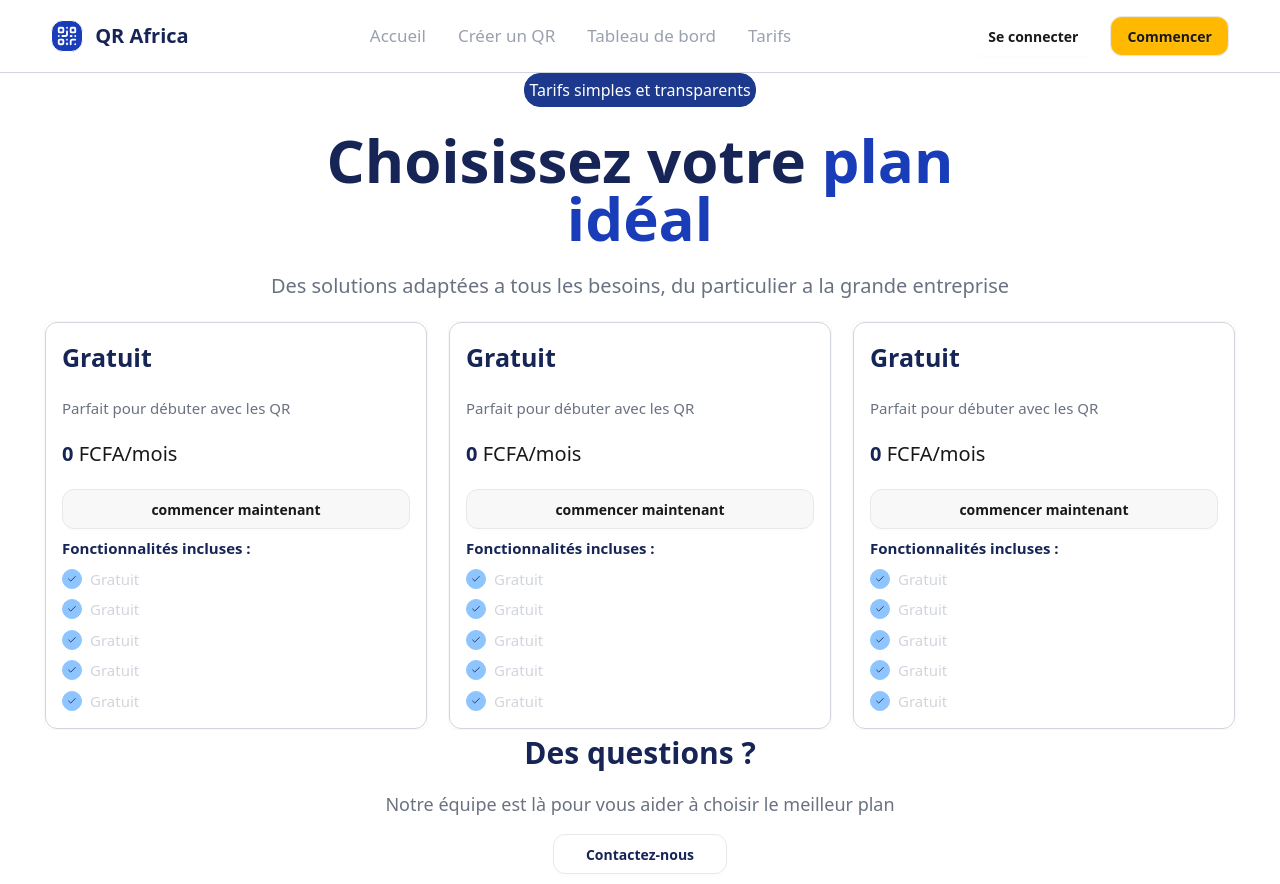
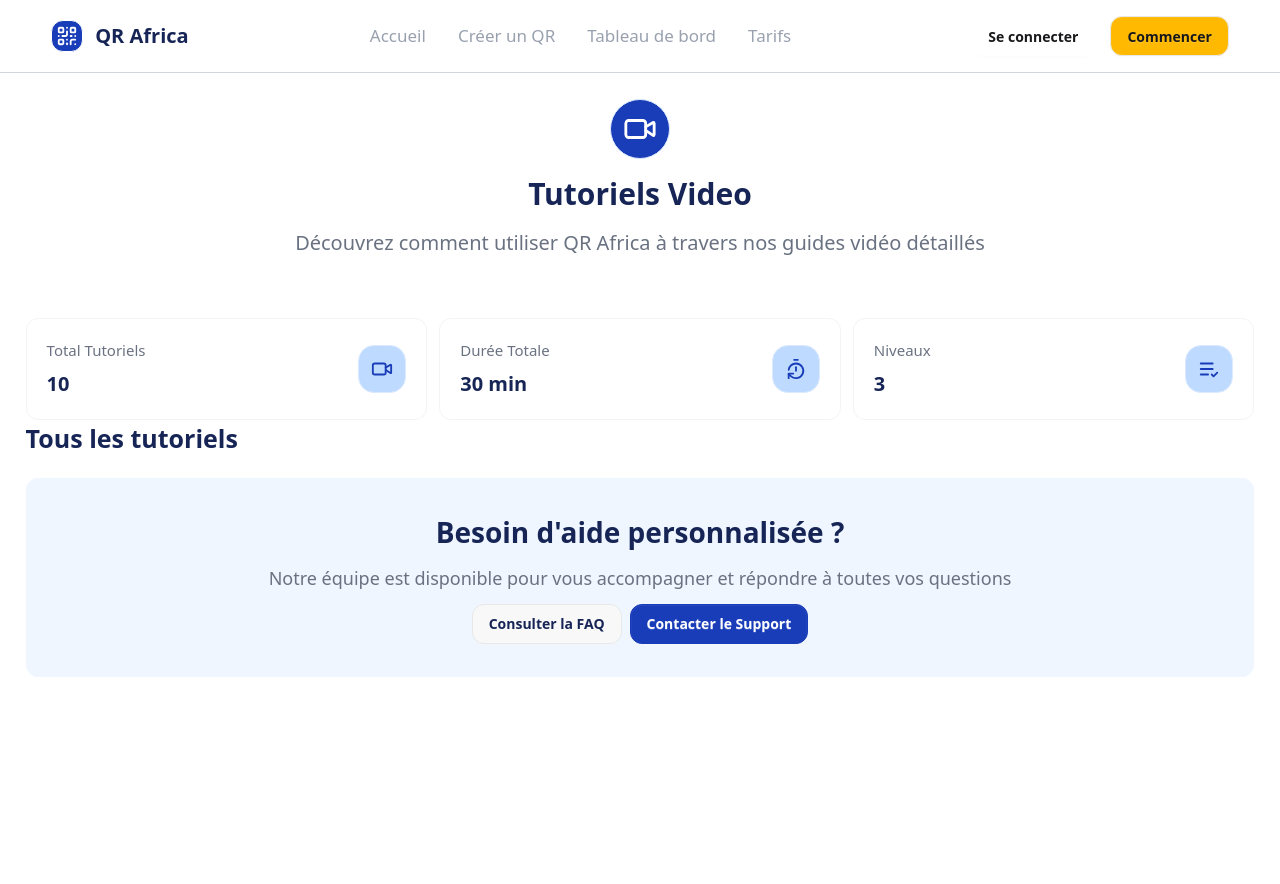
Before and after one commit to Eunock-web/QR-AFRICA-FRONT, a React (Vite) app: page / in a window 1280 px wide. After the commit the page ends 800 px from the top, so only its background shows below. Built offline with nearby package versions, Linux system fonts and the light colour scheme.

Commit message:
Implementation des components importantes pour la page Tutoriel

```diff
--- a/src/App.jsx
+++ b/src/App.jsx
@@ -16,7 +16,7 @@ import Tarifs from './components/pages/Tarifs'
 import TarifsCard from './components/utils/TarifsCard'
 import TypeQrCard from './components/main/TypeQrCard'
 import Help from './components/pages/help'
-
+import Tutoriel from './components/pages/Tutoriel'
 function App() {
   return (
     <div className="">
@@ -24,7 +24,7 @@ function App() {
       {/* <Register /> */}
       {/* <Login /> */}
       {/* <Wifis /> */}
-      <Tarifs />
+      <Tutoriel />
     </div>
   )
 }
--- /dev/null
+++ b/src/components/pages/Tutoriel.jsx
@@ -0,0 +1,42 @@
+import TutorielCard from "../utils/TutorielCard"
+import { VideoIcon } from "lucide-react"
+import { TimerReset } from "lucide-react"
+import { ListCheckIcon } from "lucide-react"
+import Button from "../utils/Button"
+function Tutoriel() {
+    return (
+        <div className="mx-[2%] my-[2%]">
+            <div className="flex flex-col justify-center items-center space-y-3">
+                <VideoIcon className="w-15 h-15 text-white border border-blue-100 p-3 rounded-full bg-blue-800" />
+                <h1 className="text-blue-950 font-bold text-[30px]">Tutoriels Video</h1>
+                <p className="text-gray-500 text-[20px]">Découvrez comment utiliser QR Africa à travers nos guides vidéo détaillés</p>
+            </div>
+
+            <div className="flex flex-row gap-3 mt-15">
+                <TutorielCard Icon={ VideoIcon } />
+                <TutorielCard Icon={ TimerReset } titre="Durée Totale" soustitre="30 min" />
+                <TutorielCard Icon={ListCheckIcon} titre="Niveaux" soustitre="3"/>
+            </div>
+
+            <div className="flex flex-col space-y-5">
+                <h1 className="text-blue-950 font-bold text-[25px]"> Tous les tutoriels </h1>
+                <div className="flex flex-row">
+
+                </div>
+            </div>
+
+            <div className="flex flex-col space-y-3 items-center justify-center border border-blue-50 bg-blue-50 p-8 rounded-xl ">
+                <h1 className="text-blue-950 font-bold text-[28px]">Besoin d'aide personnalisée ?</h1>
+                <p className="text-gray-500 text-[18px]">Notre équipe est disponible pour vous accompagner et répondre à toutes vos questions</p>
+
+                <div className="flex flex-row gap-2">
+                    <Button className="text-blue-950 rounded-xl hover:bg-amber-500 hover:text-white " > Consulter la FAQ </Button>
+                    <Button className="text-white border border-blue-800 bg-blue-800 rounded-xl "> Contacter le Support </Button>
+                </div>
+            </div>
+
+        </div>
+    )
+}
+
+export default Tutoriel
--- /dev/null
+++ b/src/components/utils/TutorielCard.jsx
@@ -0,0 +1,19 @@
+
+
+function TutorielCard({props, Icon, titre="Total Tutoriels", soustitre="10"}) {
+    return (
+        <div className="w-[40%]">
+            <div className="flex flex-row justify-between items-center  border border-gray-100  rounded-xl p-5">
+                <div className="flex flex-col space-y-2">
+                    <p className="text-gray-500 text-[15px]"> {titre} </p>
+                    <p className="text-blue-950 font-bold text-[20px]"> {soustitre}</p>
+                </div>
+                {Icon && (
+                    <Icon className="w-12 h-12 text-blue-800 border border-blue-100 p-3 rounded-2xl bg-blue-200" />
+                )}
+            </div>
+        </div>
+    )
+}
+
+export default TutorielCard
```
